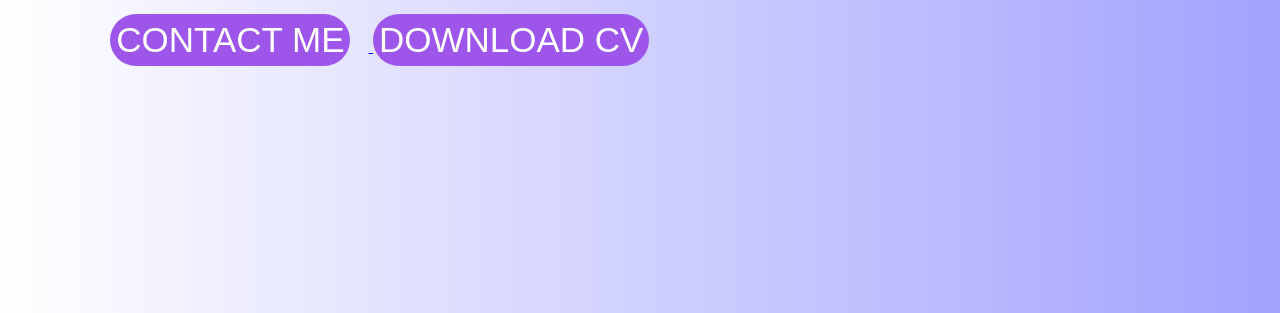
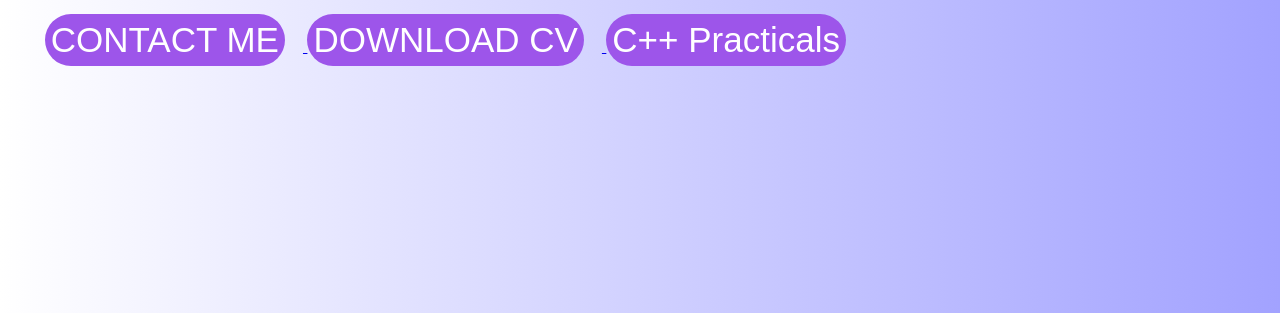
Before and after one commit to kirtirajup/raj, a plain HTML site: page index.html in a window 1280 px wide. Shown: the part 487-800 px from the top of the page. Drawn offline with Linux system fonts and the light colour scheme.

Commit message:
Update index.html

```diff
--- a/index.html
+++ b/index.html
@@ -34,6 +34,7 @@
         <div class="buttons">
            <a href="contacts.html" target="_blank"> <button class="infoButton">CONTACT ME</button> </a>
             <a href="images/myImage.jpg" target="_blank"> <button class="infoButton">DOWNLOAD CV</button> </a>
+            <a href="https://kirtirajup.github.io/cpp/"> <button class="infoButton">C++ Practicals</button> </a>
          </div>
      </div>
       <div class="myImage">
```
